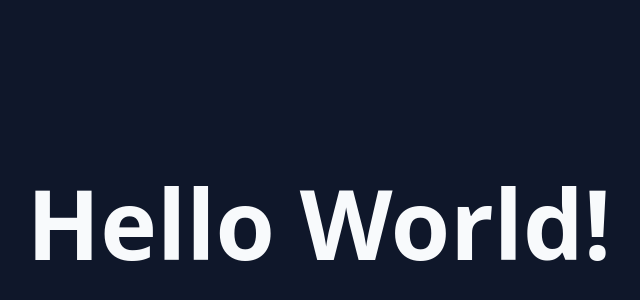
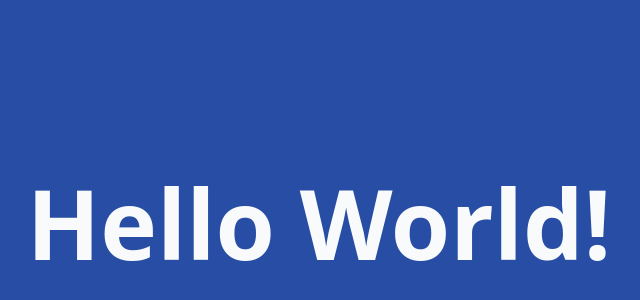
Before and after one commit to HuongCaoHUST/web_dev, a plain HTML site: page index.html in a window 1280 px wide. Shown: the part 178-478 px from the top of the page, without its empty margins (321-961 px from the left). Drawn offline with Linux system fonts and the light colour scheme.

Commit message:
update color

```diff
--- a/index.html
+++ b/index.html
@@ -13,7 +13,7 @@
         display: grid;
         place-items: center;
         font-family: system-ui, sans-serif;
-        background: #0f172a;
+        background: #274da4;
         color: #f8fafc;
       }
       h1 { font-size: clamp(2.5rem, 10vw, 6rem); }
```
